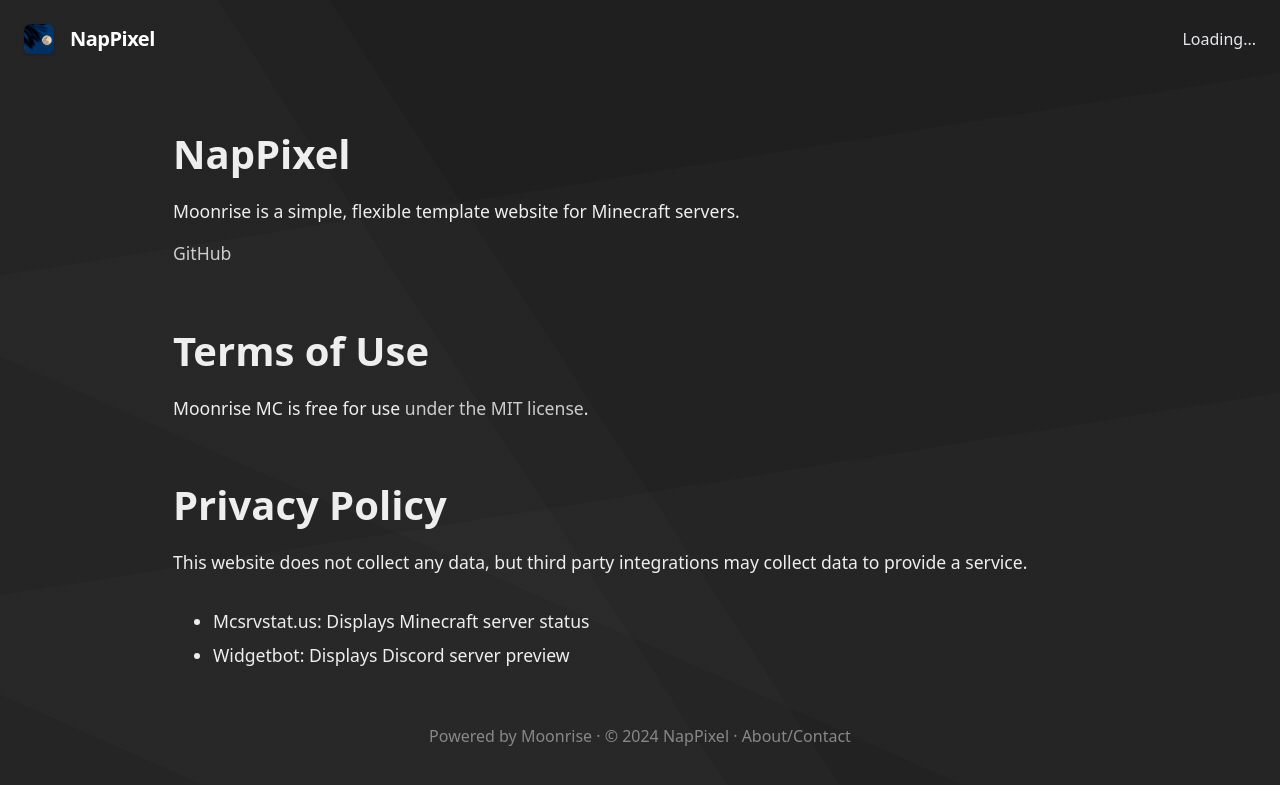
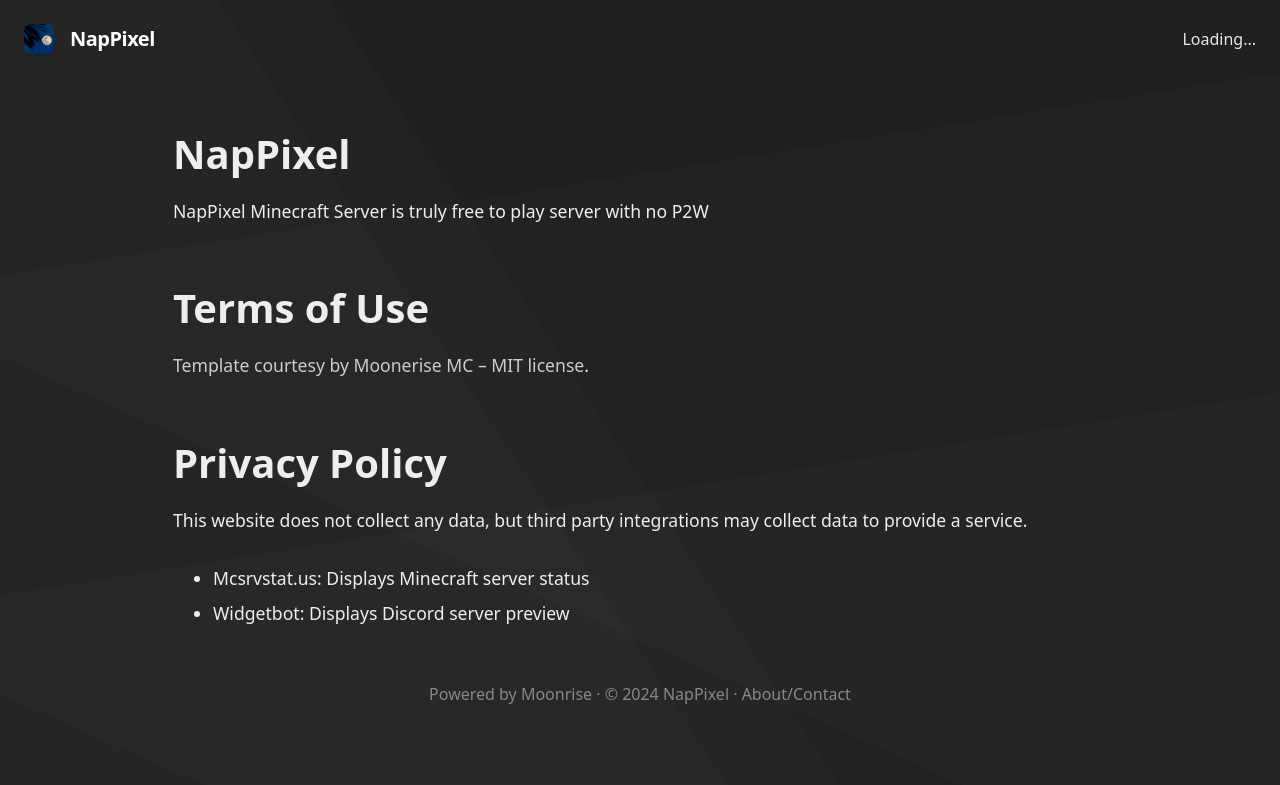
Before and after one commit to NewAmazingPVP/NapPixel-Website, a Jekyll site: the page built from docs/about.md, in a window 1280 px wide. Shown: the top 785 px of the page. Built offline with Jekyll 4.4.1, drawn with Linux system fonts in a browser that asks for light colours; our own code applies the rules of GitHub Pages for plain Markdown files.

Commit message:
simplifying

```diff
--- a/docs/_layouts/home.html
+++ b/docs/_layouts/home.html
@@ -6,7 +6,7 @@ layout: default
 <div class="flex flex-wrap md:flex-row-reverse justify-center items-center text-center py-4">
     <div class="w-full lg:w-1/2">
         <h1 class="text-4xl text-gray-100 pt-12 lg:pt-0">{{ site.serverName }}</h1>
-        <h2 class="text-2xl text-gray-200 pt-6" id="serverVer">Minecraft Server</h2>
+        <h2 class="text-2xl text-gray-200 pt-6" id="serverVer">1.8-1.20.4</h2>
 
         <div class="rounded overflow-hidden w-full sm:w-4/5 md:w-3/4 mx-auto mt-10 mb-6">
             <div class="px-6 py-4">
--- a/docs/about.md
+++ b/docs/about.md
@@ -5,14 +5,12 @@ navname: About
 
 # {{ site.serverName }}
 
-Moonrise is a simple, flexible template website for Minecraft servers.
-
-[GitHub](https://github.com/coffeebank/moonrise)
+NapPixel Minecraft Server is truly free to play server with no P2W
 
 
 # Terms of Use
 
-Moonrise MC is free for use [under the MIT license](https://github.com/coffeebank/moonrise).
+[Template courtesy by Moonerise MC -- MIT license](https://github.com/coffeebank/moonrise).
 
 
 # Privacy Policy
```
Also changed, not shown: docs/index.md (+1 -1 lines).
